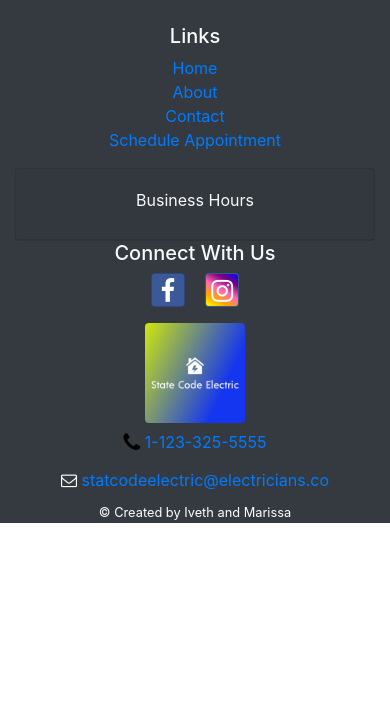
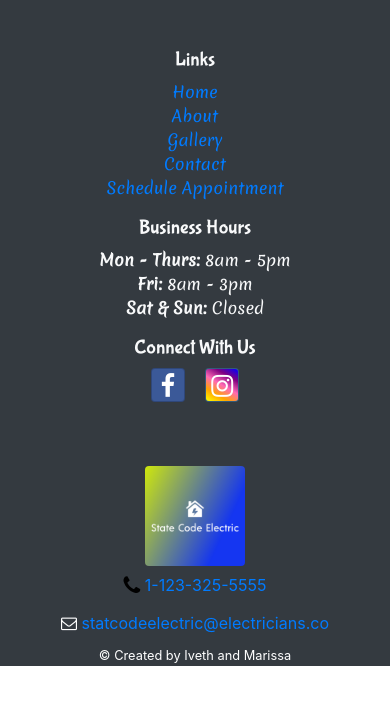
Before and after one commit to issa18/Portfolio, a website: page aboutus.html in a window 390 px wide. Drawn offline with nearby package versions, Linux system fonts and the light colour scheme.

Commit message:
centered mission sentence and added font style

```diff
--- a/CSS/styles.css
+++ b/CSS/styles.css
@@ -1,5 +1,13 @@
+/*text styling*/
+h1, h2, h3, h4, h5, h6 {
+    font-family: 'Bubblegum Sans', cursive;
+}
+
+p, ul {
+    font-family: 'Merienda', cursive;
+}
+
 /*CSS for index.html*/
-
 .row-content {
     padding: 3rem;
 }
--- a/aboutus.html
+++ b/aboutus.html
@@ -17,19 +17,24 @@
     <link rel="stylesheet" href="node_modules/bootstrap-social/bootstrap-social.css" />
     <link rel="stylesheet" href="css/styles.css" />
 
+    <!--text styling links-->
+    <link href="https://fonts.googleapis.com/css2?family=Bubblegum+Sans&family=Merienda&display=swap" rel="stylesheet">
+
     <title>State Code Electric</title>
     <link rel="shortcut icon" href="img/profile.png">
 </head>
 <body>
 
+    <!--Footer goes below here-->
     <footer>
         <div class="container-fluid bg-dark">
-            <div class="row text-light pt-4 text-center">
+            <div class="row row-content text-light text-center">
                 <div class="col-sm-2 offset-sm-1 text-sm-left">
                     <h5>Links</h5>
                     <ul class="list-unstyled">
                         <li><a href="index.html">Home</a></li>
                         <li><a href="#">About</a></li>
+                        <li><a href="#">Gallery</a></li>
                         <li><a href="#">Contact</li>
                         <li><a href="#">Schedule Appointment</a></li>
                     </ul>
@@ -46,25 +51,12 @@
                     </ul>
                 </div>
                 <div class="col-sm-3 d-block d-sm-none text-sm-left">
-                    <div class="accordian">
-                        <div class="card bg-dark">
-                            <div class="card-header">
-                                <h5>
-                                <a class="btn text-left text-light" role="button" data-toggle="collapse" data-target="#businessHoursCollapse">Business Hours</a>
-                                </h5>
-                                <div id="businessHoursCollapse" class="collapse">
-                                    <ul class="list-unstyled card-body">
-                                        <li><strong>Mon:</strong> 8am-5pm</li>
-                                        <li><strong>Tues:</strong> 8am-5pm</li>
-                                        <li><strong>Weds:</strong> 8am-5pm</li>
-                                        <li><strong>Thur:</strong> 8am-5pm</li>
-                                        <li><strong>Fri:</strong> 8am-3pm</li>
-                                        <li><strong>Sat & Sun:</strong> Closed</li>
-                                    </ul>
-                                </div>
-                            </div>
-                        </div>
-                    </div>
+                    <h5>Business Hours</h5>
+                    <ul class="list-unstyled">
+                        <li><strong>Mon - Thurs:</strong> 8am - 5pm</li>
+                        <li><strong>Fri:</strong> 8am - 3pm</li>
+                        <li><strong>Sat & Sun:</strong> Closed</li>
+                    </ul>
                 </div>
                 <div class="col text-center pb-3">
                     <h5>Connect With Us</h5>
```
Also changed, not shown: index.html (+19 -5 lines).
